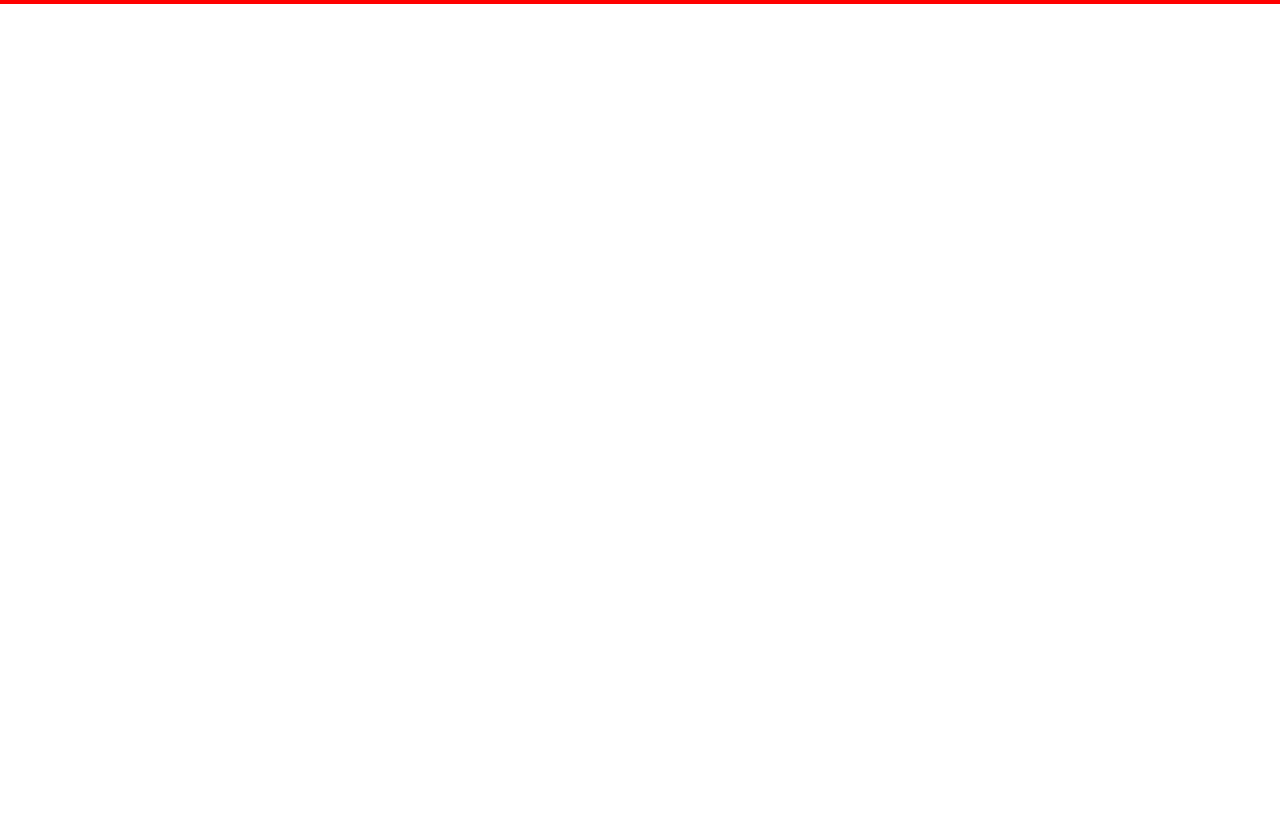
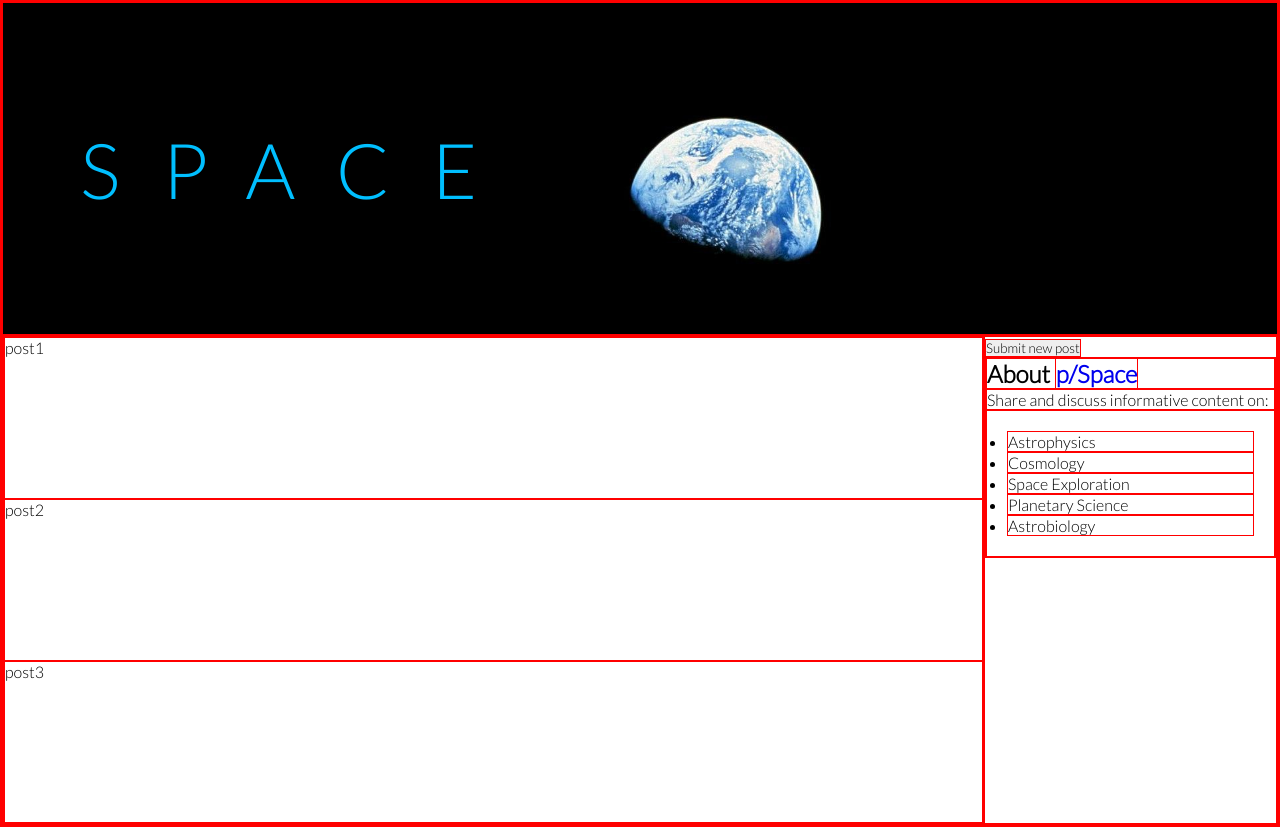
Before and after one commit to donocikj/pseudit-orientation, a website: page static/index.html in a window 1280 px wide. Before the commit the page ends 800 px from the top, so only its background shows below. Drawn offline with Linux system fonts and the light colour scheme.

Commit message:
begun implementation of list posts functionality on frontend side

```diff
--- a/routes/posts.js
+++ b/routes/posts.js
@@ -1,7 +1,6 @@
 "use strict";
 
 const express = require(`express`);
-const { connect } = require("../db");
 const router = express.Router();
 
 const connection = require(`../db`);
@@ -130,6 +129,10 @@ function upVote(req, res) {
 
 function downVote(req, res) {
     putVote(req, res, -1);
+}
+
+function cancelVote(req, res) {
+    putVote(req, res, 0);
 }
 
 
--- a/static/index.html
+++ b/static/index.html
@@ -9,10 +9,33 @@
     <link rel="preconnect" href="https://fonts.gstatic.com" crossorigin>
     <link href="https://fonts.googleapis.com/css2?family=Lato:wght@300&display=swap" rel="stylesheet">
     <link rel="stylesheet" href="/static/styles/styles.css">
-    <script defer src="./index.js"></script>
+    <script defer src="/static/index.js"></script>
     <title>Pseudit</title>
 </head>
 <body>
+    <header>Space</header>
 
+    <div class="content">
+        <aside>
+            <button>Submit new post</button>
+            <div>
+                <h2>About <a href="#">p/Space</a></h2>
+                <p>Share and discuss informative content on:</p>
+                <ul>
+                    <li>Astrophysics</li>
+                    <li>Cosmology</li>
+                    <li>Space Exploration</li>
+                    <li>Planetary Science</li>
+                    <li>Astrobiology</li>
+                </ul>
+            </div>
+        </aside>
+
+        <main>
+            <div class="container">post1</div>
+            <div class="container">post2</div>
+            <div class="container">post3</div>
+        </main>
+    </div>
 </body>
 </html>
--- a/static/index.js
+++ b/static/index.js
@@ -1,4 +1,70 @@
 "use strict";
 
 
+const mainElement = document.querySelector(`main`);
+
+const postList = { posts: [] };
+const SERVER = `http://127.0.0.1:3000`;
+
+//let user = 'anonymous'
+
 console.log(`script loaded`)
+
+//just because I love that picture
+document.querySelector(`header`).addEventListener(`click`, (e) => {
+    document.querySelector(`header`).classList.toggle(`expanded`);
+})
+
+////////////////////////////
+//register even listeners
+
+//on load - grab all the available posts and dump them onto the page
+document.addEventListener(`DOMContentLoaded`, fetchAllPosts)
+
+//submit button - create form for entering new post
+
+//upvote, downvote
+
+//modify
+
+//delete
+
+
+///////////////////////////
+//implementation
+function fetchAllPosts(e) {
+    console.log(e);
+
+    fetch(SERVER + `/posts/`)
+    //examine response for statuses...
+        .then(response => response.json())
+    //examine the post list
+        .then(posts => {
+            console.log(posts)
+            postList.posts = []; //make sure it's empty
+            posts.forEach(post => {
+                //foreach - create element and save it to the variable for future reference
+                let newPost = createPostElement(post);
+                postList.posts.push(newPost);
+            });
+        })
+        .catch(problem => console.error(problem));
+}
+
+
+///////////////////////////
+//helper functions
+
+//accepts object with all post related data required to generate an element
+function createPostElement(post) {
+    //container div
+    let containerDiv = document.createElement(`div`);
+    containerDiv.classList.add(`container`);
+    //title
+    let postTitle = document.createElement(`h3`);
+    postTitle.textContent =
+    //link
+    //score
+    //decorations (upboat, downboat, modify, delete)
+
+}
--- a/static/styles/styles.css
+++ b/static/styles/styles.css
@@ -2,3 +2,49 @@
     font-family: 'Lato', sans-serif;
     border: thin red solid;
 }
+
+header {
+    min-height: 333px;
+    display: grid;
+    justify-items: start;
+    align-items: center;
+    padding: 77px;
+
+    text-transform: uppercase;
+    color:deepskyblue;
+    font-size: 77px;
+    letter-spacing: 42px;
+
+    background-image: url("/static/assets/earthrise.jpg");
+    background-position: center;
+    background-size: cover;
+
+}
+
+header.expanded {
+    min-height: 1000px;
+}
+
+div.content{
+    display: grid;
+    grid-template-columns: auto 23%;
+}
+
+aside {
+    grid-column: 2;
+}
+
+ul {
+    padding: 20px;
+}
+
+main {
+    grid-column: 1;
+    grid-row-start: 1;
+}
+
+div.container {
+    display: grid;
+    grid-template-columns: 42px auto;
+    grid-template-rows: repeat(5, minmax(2em, auto));
+}
```
Also changed, not shown: static/assets/downvote.png (added), static/assets/downvoted.png (added), static/assets/earthrise.jpg (added), static/assets/upvote.png (added), static/assets/upvoted.png (added).
